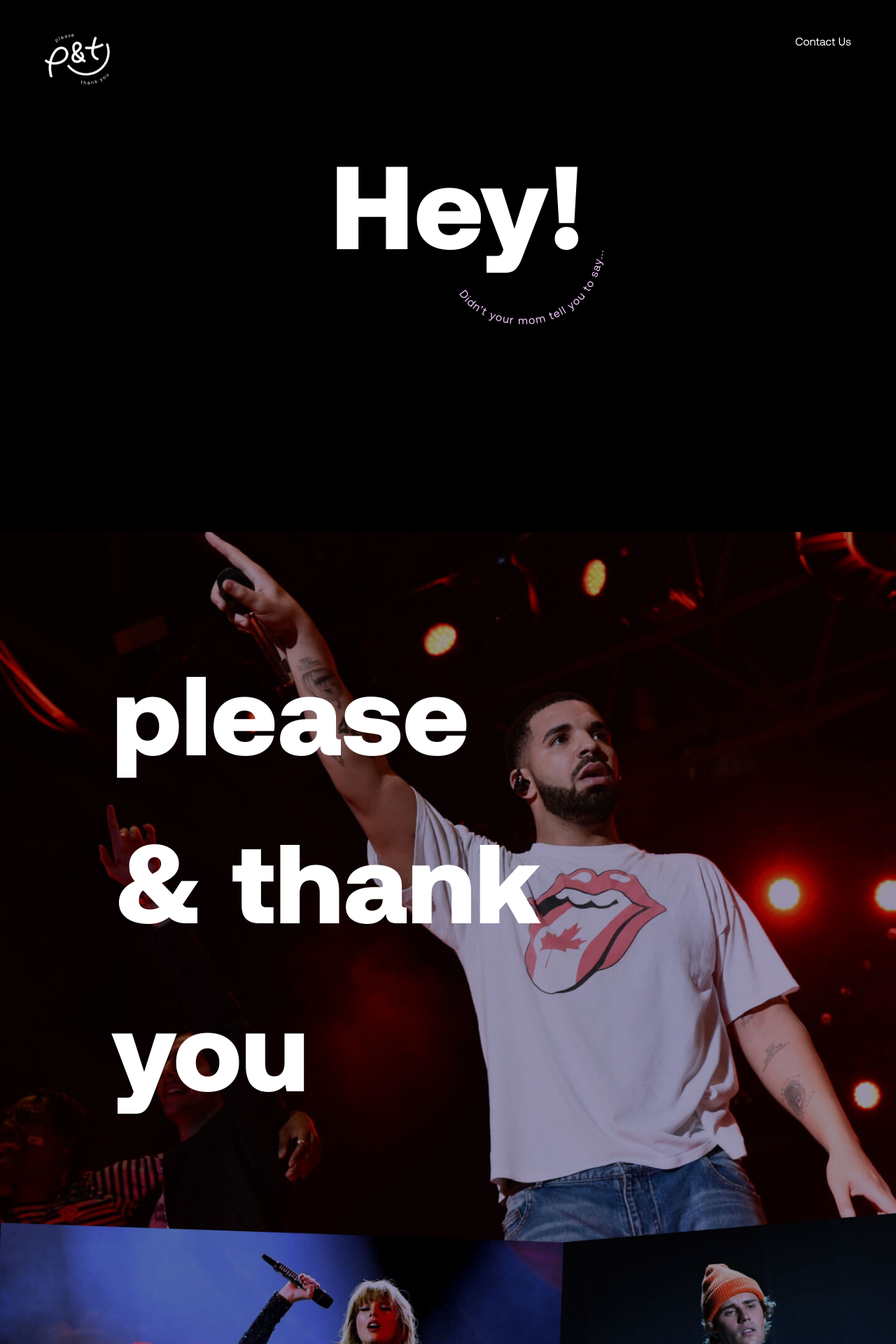
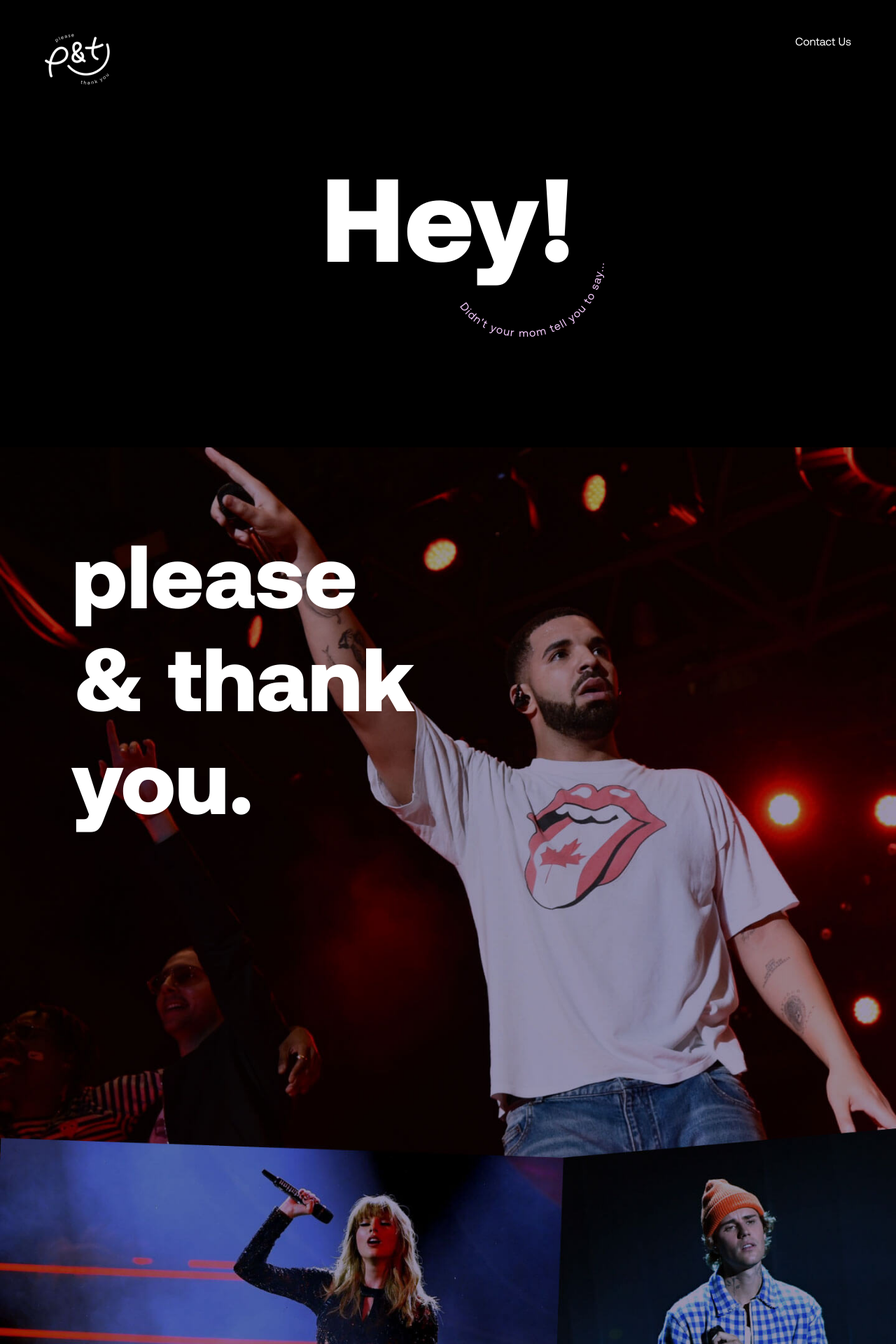
Before and after one commit to please-and-thank-you/please-and-thank-you.github.io, a Jekyll site: the page built from index.html, in a window 1280 px wide. Shown: the top 1920 px of the page at 70% size. Built offline with Jekyll 4.4.1, drawn with Linux system fonts in a browser that asks for light colours; nearby versions of some CDN libraries.

Commit message:
mobile layout

```diff
--- a/_includes/footer.html
+++ b/_includes/footer.html
@@ -1,4 +1,9 @@
 <footer class="site-footer">
+  <div class="newsletter">
+    <form action="">
+      <input type="text" placeholder="Enter your email for our newsletter">
+    </form>
+  </div>
   <div class="inner">
     <a href="/privacy-policy" class="privacy">Privacy Policy</a>
     <nav class="social-nav">
--- a/_includes/header.html
+++ b/_includes/header.html
@@ -1,5 +1,7 @@
 <header class="site-header">
-  <img src="{{ '/assets/images/logo.png' | relative_url }}" alt="please & thank you">
+  <a href="/">
+    <img class="logo-img" src="{{ '/assets/images/logo.png' | relative_url }}" alt="please & thank you">
+  </a>
   <nav>
     <a href="#section-info">Contact Us</a>
   </nav>
--- a/_scss/_base.scss
+++ b/_scss/_base.scss
@@ -28,6 +28,10 @@
   }
 }
 
+.logo-img {
+  max-width: 93px;
+}
+
 .text-curve {
   overflow: visible;
 
--- a/_scss/_footer.scss
+++ b/_scss/_footer.scss
@@ -1,4 +1,7 @@
 .site-footer {
+  background-color: var(--backgroundColor);
+  padding: 3em 2em;
+
   .inner {
     align-items: center;
     display: flex;
--- a/_scss/_header.scss
+++ b/_scss/_header.scss
@@ -1,6 +1,12 @@
 .site-header {
   display: flex;
+  font-size: 0.9em;
   justify-content: space-between;
-  padding: 3em 4em 0;
+  padding: 2.2em 2.4em 0;
   width: 100%;
+
+  @media (min-width: $breakpoint-md) {
+    font-size: 1em;
+    padding: 3em 4em 0;
+  }
 }
--- a/_scss/_home.scss
+++ b/_scss/_home.scss
@@ -1,6 +1,12 @@
 .home {
-  > footer {
-    display: none;
+  .site-header {
+    position: absolute;
+    z-index: 9;
+  }
+  @media (min-width: $breakpoint-lg) {
+    > .site-footer {
+      display: none;
+    }
   }
 }
 
@@ -12,28 +18,36 @@
   &-landing {
     display: flex;
     justify-content: center;
-    // min-height: 40vw;
-    min-height: 70vh;
+    height: 70vh;
+    min-height: 22em;
 
     .inner {
       display: flex;
       flex-direction: column;
       justify-content: center;
-      max-width: 400px;
-      padding: 0 2em;
       position: fixed;
-      top: 20%;
+      top: 22vh;
     }
     h1 {
-      font-size: 10.5em;
+      font-size: 8em;
     }
     .text-curve {
       font-size: 1.1em;
-      left: 12em;
+      left: 8em;
       letter-spacing: 0.1em;
       position: absolute;
-      top: 10em;
-      width: 12em;
+      top: 7.5em;
+      width: 10em;
+    }
+    @media (min-width: $breakpoint-md) {
+      h1 {
+        font-size: 10.5em;
+      }
+      .text-curve {
+        left: 11em;
+        top: 10em;
+        width: 12em;
+      }
     }
   }
   &-hero {
@@ -44,8 +58,9 @@
     .hero {
       &-callout {
         position: sticky;
-        font-size: 10em;
-        margin-left: 1em;
+        font-size: clamp(4em, 10vw, 10em);
+        line-height: 1.15;
+        margin-left: 0.8em;
         padding: 1em 0;
         top: 0;
       }
@@ -74,7 +89,17 @@
   }
   &-info {
     display: flex;
-    justify-content: space-between;
+    flex-direction: column;
+
+    @media (min-width: $breakpoint-lg) {
+      flex-direction: row;
+      justify-content: space-between;
+    }
+    @media (max-width: 991px) {
+      .site-footer {
+        display: none;
+      }
+    }
 
     .headline,
     .contact {
@@ -85,8 +110,17 @@
       justify-content: end;
 
       > .inner {
-        margin: 4em 12em 2em 5em;
-        max-width: 27em;
+        margin: 4em 2em 2em;
+
+        @media (min-width: $breakpoint-lg) {
+          max-width: 27em;
+        }
+        @media (min-width: $breakpoint-xl) {
+          margin: 4em auto 2em 5em;
+        }
+        @media (min-width: $breakpoint-xxl) {
+          margin: 4em 12em 2em 5em;
+        }
       }
       img {
         margin-bottom: 6em;
@@ -100,7 +134,7 @@
         color: var(--brandPink);
         font-size: 1.2em;
         line-height: 2;
-        margin-bottom: 9em;
+        margin-bottom: 6em;
       }
     }
     .newsletter {
@@ -111,6 +145,7 @@
       background: var(--brandGradient);
       display: flex;
       justify-content: center;
+      padding: 2.8em;
       position: relative;
 
       .inner {
@@ -122,19 +157,40 @@
         justify-content: center;
         position: relative;
         width: 27em;
+        font-size: 0.6em;
+
+        @media (min-width: $breakpoint-lg) {
+          font-size: 1em;
+          height: 27em;
+          width: 27em;
+        }
       }
       a {
         font-family: aeonikmedium, sans-serif;
         font-size: 2.4em;
       }
       .text-curve {
-        font-size: 1em;
-        left: 11em;
+        font-size: 2em;
+        left: 4.4em;
         letter-spacing: 0.1em;
         position: absolute;
-        top: 16em;
-        width: 12em;
+        top: 8em;
+        width: 7em;
+
+        @media (min-width: $breakpoint-lg) {
+          font-size: 1em;
+          left: 11em;
+          top: 16em;
+          width: 12em;
+        }
       }
+    }
+    .site-footer {
+      padding: 0;
     }
   }
 }
+.site-footer {
+  position: relative;
+  z-index: 9;
+}
--- a/_scss/_vars.scss
+++ b/_scss/_vars.scss
@@ -16,3 +16,9 @@
   --linkColor: var(--brandWhite);
   --linkHoverColor: var(--brandPink);
 }
+
+$breakpoint-sm: 576px;
+$breakpoint-md: 768px;
+$breakpoint-lg: 992px;
+$breakpoint-xl: 1200px;
+$breakpoint-xxl: 1400px;
--- a/index.html
+++ b/index.html
@@ -17,7 +17,7 @@
     <h1 class="hero-callout">
       please<br>
       &amp; thank<br>
-      you
+      you.
     </h1>
   </div>
   <!-- <div class="section section-partners">
@@ -33,16 +33,11 @@
   <div id="section-info" class="section section-info">
     <div class="headline">
       <div class="inner">
-        <img src="{{ '/assets/images/logo.png' | relative_url }}" alt="please & thank you">
+        <img class="logo-img" src="{{ '/assets/images/logo.png' | relative_url }}" alt="please & thank you">
         <h2 class="co-headline">Nice to meet you.</h2>
         <div class="co-tagline">
           <p>Please & Thank You is a consulting agency specializing in strategic business planning, financial & contract negotiations, profit & loss management, budgeting & cash flow optimization, and process redesign & change management for a portfolio of media & live events based companies.</p>
           <p>Founded in 2020, Please & Thank You is Brought to you by the same folks who brought you Queue, ground(ctrl), and Wonderful Union.</p>
-        </div>
-        <div class="newsletter">
-          <form action="">
-            <input type="text" placeholder="Enter your email for our newsletter">
-          </form>
         </div>
         {% include footer.html %}
       </div>
```
Also changed, not shown: assets/images/logo.png.
